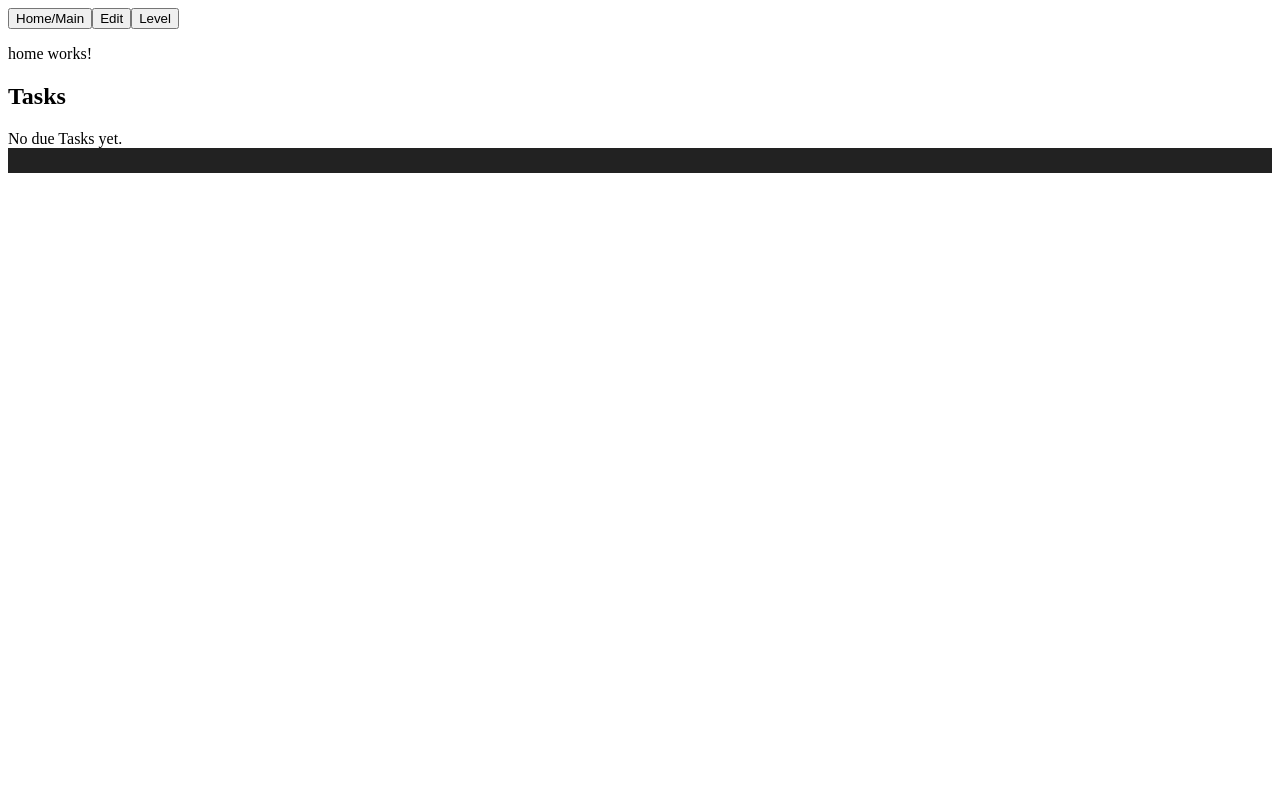
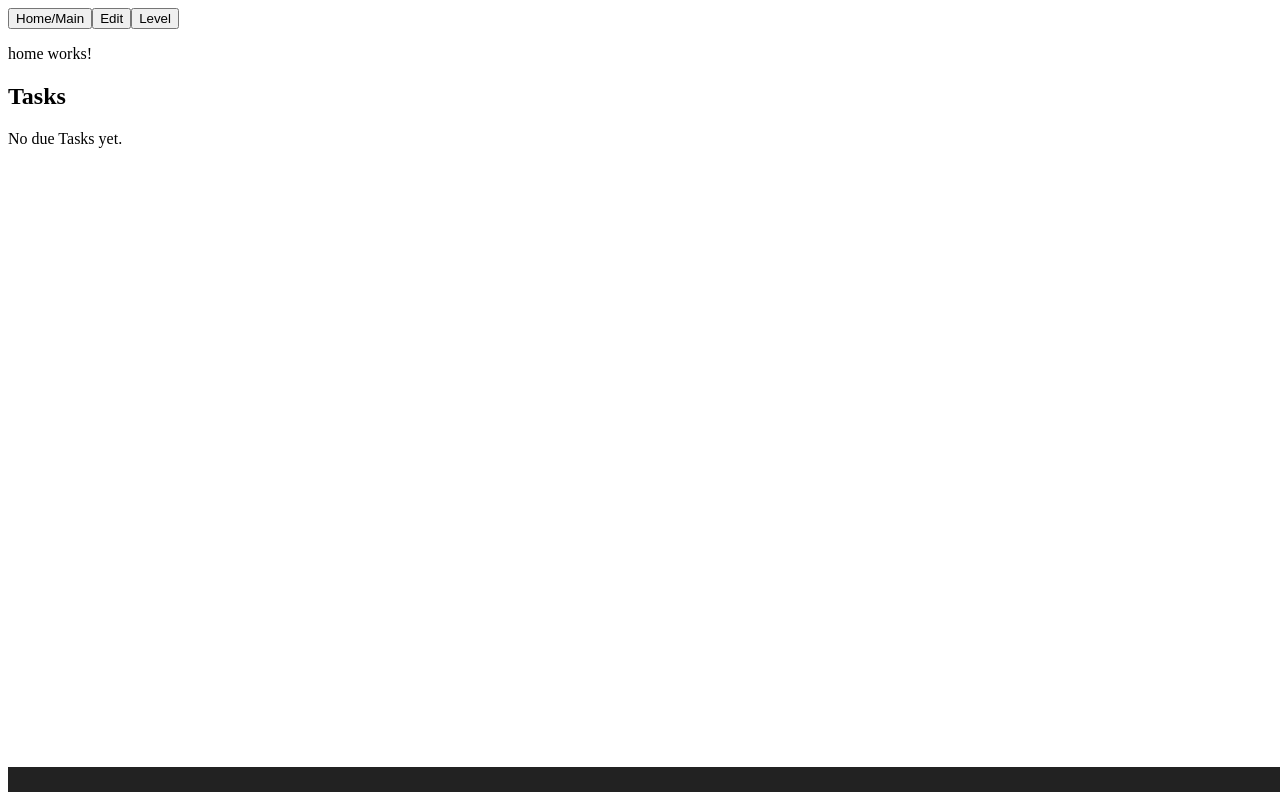
Before and after one commit to kevbo-b/choreQueue, an Angular app: page / in a window 1280 px wide. Built offline with nearby package versions, Linux system fonts and the light colour scheme.

Commit message:
style: :pencil2: minor level progress bar format

```diff
--- a/src/app/components/xp-progress-bar/xp-progress-bar.component.scss
+++ b/src/app/components/xp-progress-bar/xp-progress-bar.component.scss
@@ -2,9 +2,12 @@
   width: 100%;
   height: 25px;
   background-color: #222;
+  position: absolute;
+  bottom: 8px;
 }
 
 .progress-bar-fill {
   background-color: #5f5;
   height: 100%; /* This is important */
+  transition: all 0.35s ease-in-out;
 }
--- a/src/app/components/xp-progress-bar/xp-progress-bar.component.ts
+++ b/src/app/components/xp-progress-bar/xp-progress-bar.component.ts
@@ -16,8 +16,7 @@ export class XpProgressBarComponent implements OnInit {
     this.saveService.getLevelSubject().subscribe((xpChange) => {
       this.progress = xpChange.progressPercentage;
       if (xpChange.isNewLevel) {
-        //special animation etc.
-        console.log('new level!');
+        //TODO: special animation etc.
       }
     });
   }
--- a/src/app/editor/editor.component.ts
+++ b/src/app/editor/editor.component.ts
@@ -56,7 +56,6 @@ export class EditorComponent implements OnInit {
     });
 
     this.activeRoute.queryParams.subscribe((params) => {
-      console.log('params', params); // { order: "popular" }
       if ('redirectedFrom' in params) {
         this.redirectedFrom = params['redirectedFrom'];
       }
```
